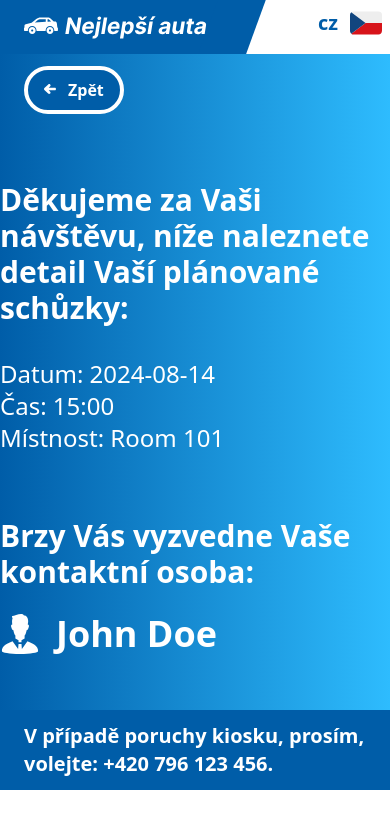
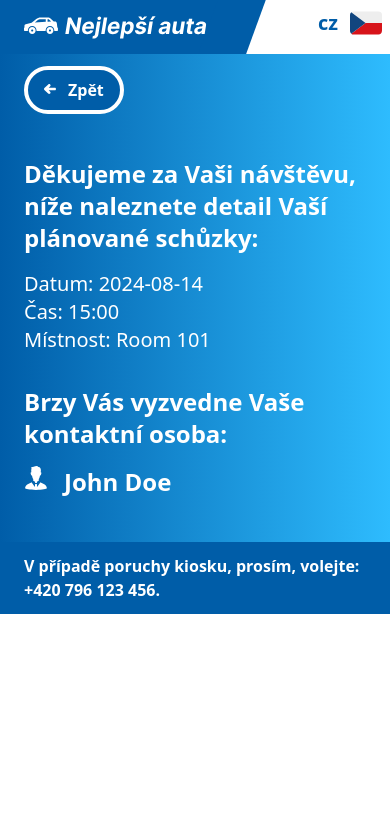
Before and after one commit to Tereza-mun/kiosek, a Vue app: page /detail-schuzky in a window 390 px wide. Shown: the top 828 px of the page. Built offline with nearby package versions, Linux system fonts and the light colour scheme; no server answers.

Commit message:
App made responsive

```diff
--- a/src/components/organisms/KiosekFooter.vue
+++ b/src/components/organisms/KiosekFooter.vue
@@ -6,7 +6,7 @@ import KiosekContainer from '@/components/other/KiosekContainer.vue'
   <footer>
     <kiosek-container dark-blue>
       <div class="px-6 py-3">
-        <p class="text-xl text-white font-bold">
+        <p class="text-md md:text-xl text-white font-bold">
           {{$t('footer.text')}}
           <strong>{{$t('footer.phone')}}</strong>
         </p>
--- a/src/style/output.css
+++ b/src/style/output.css
@@ -650,20 +650,12 @@ video {
   margin-bottom: 1rem !important;
 }
 
-.-ml-24 {
-  margin-left: -6rem !important;
-}
-
-.mb-16 {
-  margin-bottom: 4rem !important;
-}
-
 .mb-3 {
   margin-bottom: 0.75rem !important;
 }
 
-.mb-6 {
-  margin-bottom: 1.5rem !important;
+.mb-4 {
+  margin-bottom: 1rem !important;
 }
 
 .mb-8 {
@@ -694,6 +686,10 @@ video {
   display: flex !important;
 }
 
+.hidden {
+  display: none !important;
+}
+
 .h-8 {
   height: 2rem !important;
 }
@@ -702,8 +698,8 @@ video {
   height: 100% !important;
 }
 
-.min-h-128 {
-  min-height: 32rem !important;
+.min-h-101 {
+  min-height: 26rem !important;
 }
 
 .w-10 {
@@ -712,6 +708,10 @@ video {
 
 .w-56 {
   width: 14rem !important;
+}
+
+.w-6 {
+  width: 1.5rem !important;
 }
 
 .w-full {
@@ -734,11 +734,6 @@ video {
   transform-origin: top right !important;
 }
 
-.-skew-x-20 {
-  --tw-skew-x: -20deg !important;
-  transform: translate(var(--tw-translate-x), var(--tw-translate-y)) rotate(var(--tw-rotate)) skewX(var(--tw-skew-x)) skewY(var(--tw-skew-y)) scaleX(var(--tw-scale-x)) scaleY(var(--tw-scale-y)) !important;
-}
-
 .skew-x-20 {
   --tw-skew-x: 20deg !important;
   transform: translate(var(--tw-translate-x), var(--tw-translate-y)) rotate(var(--tw-rotate)) skewX(var(--tw-skew-x)) skewY(var(--tw-skew-y)) scaleX(var(--tw-scale-x)) scaleY(var(--tw-scale-y)) !important;
@@ -746,6 +741,10 @@ video {
 
 .list-none {
   list-style-type: none !important;
+}
+
+.flex-col {
+  flex-direction: column !important;
 }
 
 .items-center {
@@ -806,6 +805,11 @@ video {
      object-fit: cover !important;
 }
 
+.px-10 {
+  padding-left: 2.5rem !important;
+  padding-right: 2.5rem !important;
+}
+
 .px-4 {
   padding-left: 1rem !important;
   padding-right: 1rem !important;
@@ -814,11 +818,6 @@ video {
 .px-6 {
   padding-left: 1.5rem !important;
   padding-right: 1.5rem !important;
-}
-
-.py-14 {
-  padding-top: 3.5rem !important;
-  padding-bottom: 3.5rem !important;
 }
 
 .py-16 {
@@ -831,9 +830,9 @@ video {
   padding-bottom: 0.5rem !important;
 }
 
-.py-28 {
-  padding-top: 7rem !important;
-  padding-bottom: 7rem !important;
+.py-24 {
+  padding-top: 6rem !important;
+  padding-bottom: 6rem !important;
 }
 
 .py-3 {
@@ -841,12 +840,18 @@ video {
   padding-bottom: 0.75rem !important;
 }
 
+.py-8 {
+  padding-top: 2rem !important;
+  padding-bottom: 2rem !important;
+}
+
+.py-20 {
+  padding-top: 5rem !important;
+  padding-bottom: 5rem !important;
+}
+
 .pb-2 {
   padding-bottom: 0.5rem !important;
-}
-
-.pl-52 {
-  padding-left: 13rem !important;
 }
 
 .pl-6 {
@@ -855,10 +860,6 @@ video {
 
 .pr-1 {
   padding-right: 0.25rem !important;
-}
-
-.pr-20 {
-  padding-right: 5rem !important;
 }
 
 .pr-4 {
@@ -875,11 +876,6 @@ video {
   line-height: 2.25rem !important;
 }
 
-.text-4xl {
-  font-size: 2.25rem !important;
-  line-height: 2.5rem !important;
-}
-
 .text-xl {
   font-size: 1.25rem !important;
   line-height: 1.75rem !important;
@@ -887,14 +883,6 @@ video {
 
 .font-bold {
   font-weight: 700 !important;
-}
-
-.uppercase {
-  text-transform: uppercase !important;
-}
-
-.capitalize {
-  text-transform: capitalize !important;
 }
 
 .text-blue-dark {
@@ -983,3 +971,97 @@ video {
   --tw-content: url('@/assets/images/icons/triangle-red.svg') !important;
   content: var(--tw-content) !important;
 }
+
+@media (min-width: 768px) {
+  .md\:-ml-24 {
+    margin-left: -6rem !important;
+  }
+
+  .md\:mb-16 {
+    margin-bottom: 4rem !important;
+  }
+
+  .md\:mb-6 {
+    margin-bottom: 1.5rem !important;
+  }
+
+  .md\:mb-8 {
+    margin-bottom: 2rem !important;
+  }
+
+  .md\:block {
+    display: block !important;
+  }
+
+  .md\:min-h-128 {
+    min-height: 32rem !important;
+  }
+
+  .md\:w-10 {
+    width: 2.5rem !important;
+  }
+
+  .md\:-skew-x-20 {
+    --tw-skew-x: -20deg !important;
+    transform: translate(var(--tw-translate-x), var(--tw-translate-y)) rotate(var(--tw-rotate)) skewX(var(--tw-skew-x)) skewY(var(--tw-skew-y)) scaleX(var(--tw-scale-x)) scaleY(var(--tw-scale-y)) !important;
+  }
+
+  .md\:skew-x-20 {
+    --tw-skew-x: 20deg !important;
+    transform: translate(var(--tw-translate-x), var(--tw-translate-y)) rotate(var(--tw-rotate)) skewX(var(--tw-skew-x)) skewY(var(--tw-skew-y)) scaleX(var(--tw-scale-x)) scaleY(var(--tw-scale-y)) !important;
+  }
+
+  .md\:px-0 {
+    padding-left: 0px !important;
+    padding-right: 0px !important;
+  }
+
+  .md\:px-6 {
+    padding-left: 1.5rem !important;
+    padding-right: 1.5rem !important;
+  }
+
+  .md\:py-14 {
+    padding-top: 3.5rem !important;
+    padding-bottom: 3.5rem !important;
+  }
+
+  .md\:py-28 {
+    padding-top: 7rem !important;
+    padding-bottom: 7rem !important;
+  }
+
+  .md\:py-36 {
+    padding-top: 9rem !important;
+    padding-bottom: 9rem !important;
+  }
+
+  .md\:pl-36 {
+    padding-left: 9rem !important;
+  }
+
+  .md\:pr-20 {
+    padding-right: 5rem !important;
+  }
+
+  .md\:text-2xl {
+    font-size: 1.5rem !important;
+    line-height: 2rem !important;
+  }
+
+  .md\:text-3xl {
+    font-size: 1.875rem !important;
+    line-height: 2.25rem !important;
+  }
+
+  .md\:text-xl {
+    font-size: 1.25rem !important;
+    line-height: 1.75rem !important;
+  }
+}
+
+@media (min-width: 1024px) {
+  .lg\:pl-52 {
+    padding-left: 13rem !important;
+  }
+}
--- a/src/views/KiosekHomepage.vue
+++ b/src/views/KiosekHomepage.vue
@@ -44,20 +44,20 @@ const options = [
   <main>
     <kiosek-container>
       <div class="flex overflow-hidden">
-        <div class="overflow-hidden relative -ml-24 -skew-x-20 max-w-140">
+        <div class="overflow-hidden relative md:-ml-24 md:-skew-x-20 max-w-140">
           <img
             src="~@/assets/images/layout/car-dealership.png"
             alt="schůzka v autoprodejně"
-            class="skew-x-20 w-full origin-top-right h-full object-cover">
+            class="hidden md:block skew-x-20 w-full origin-top-right h-full object-cover">
         </div>
-        <div class="pl-52 pr-20 py-16 -skew-x-20">
+        <div class="px-10 md:pl-36 lg:pl-52 md:pr-20 py-16 md:-skew-x-20">
           <h1
-            class="text-3xl font-bold text-blue-dark skew-x-20 mb-8"
+            class="text-3xl font-bold text-blue-dark md:skew-x-20 mb-8"
             v-html="$t('homepage.headline')" />
           <div
             v-for="(item, index) in options"
             :key="index"
-            class="skew-x-20 mb-3">
+            class="md:skew-x-20 mb-3">
             <kiosek-button
               tag="router-link"
               :to="{ name: item.buttonPath }"
--- a/src/views/MeetingDetail.vue
+++ b/src/views/MeetingDetail.vue
@@ -38,28 +38,28 @@ console.log(meetings)
         {{ $t('backButtonText') }}
       </kiosek-button>
     </div>
-    <div class="flex justify-center min-h-128">
-      <div class="py-14 max-w-160">
+    <div class="flex justify-center min-h-101 md:min-h-128">
+      <div class="px-6 md:px-0 py-8 md:py-14 max-w-160">
         <h1
-          class="text-3xl text-white font-bold mb-8"
+          class="text-2xl md:text-3xl text-white font-bold mb-4 md:mb-8"
           v-html="$t('detail.text')" />
-        <ul class="mb-16">
-          <li class="list-none text-2xl text-white">
+        <ul class="mb-8 md:mb-16">
+          <li class="list-none text-xl md:text-2xl text-white">
             {{ $t('detail.date') }}: {{ formStore.dummyMeeting.date }}
           </li>
-          <li class="list-none text-2xl text-white">
+          <li class="list-none text-xl md:text-2xl text-white">
             {{ $t('detail.time') }}: {{ formStore.dummyMeeting.time }}
           </li>
-          <li class="list-none text-2xl text-white">
+          <li class="list-none text-xl md:text-2xl text-white">
             {{ $t('detail.location') }}: {{ formStore.dummyMeeting.location }}
           </li>
         </ul>
-        <h2 class="text-3xl text-white font-bold mb-6">{{ $t('detail.pickUp') }}</h2>
+        <h2 class="text-2xl md:text-3xl text-white font-bold mb-4 md:mb-6">{{ $t('detail.pickUp') }}</h2>
         <div class="flex">
-          <div class="w-10 mr-4">
+          <div class="w-6 md:w-10 mr-4">
             <img src="~@/assets/images/icons/person.svg" alt="" />
           </div>
-          <span class="text-4xl text-white font-bold">{{ formStore.dummyMeeting.person }}</span>
+          <span class="text-2xl md:text-3xl text-white font-bold">{{ formStore.dummyMeeting.person }}</span>
         </div>
       </div>
     </div>
--- a/src/views/MeetingNotFound.vue
+++ b/src/views/MeetingNotFound.vue
@@ -27,9 +27,9 @@ function goBack() {
       >
         {{$t('backButtonText')}}
       </kiosek-button>
-      <div class="flex justify-center px-6 py-3 min-h-128">
-        <div class="py-28 max-w-160">
-          <h1 class="text-3xl text-white font-bold mb-8"
+      <div class="flex justify-center md:px-6 py-3 min-h-101 md:min-h-128">
+        <div class="py-24 md:py-28 max-w-160">
+          <h1 class="text-2xl md:text-3xl text-white font-bold md:mb-8"
             v-html="$t('meetingNotFound')" />
         </div>
       </div>
--- a/src/views/MeetingSearch.vue
+++ b/src/views/MeetingSearch.vue
@@ -64,17 +64,17 @@ const onSubmit = async () => {
         {{$t('backButtonText')}}
       </kiosek-button>
     </div>
-      <div class="flex justify-center min-h-128">
+      <div class="flex justify-center min-h-101 md:min-h-128">
         <form
           id="form"
           name="form"
           :aria="$t('search.ariaForm')"
-          class="py-28 max-w-140"
+          class="flex flex-col justify-between px-6 md:px-0 py-20 md:py-36 max-w-140"
           autocomplete="on"
           @submit.prevent="onSubmit"
         >
           <div
-            class="block mx-auto my-4">
+            class="block mx-auto">
             <label
               class="text-3xl text-white font-bold"
               for="phone">
@@ -100,7 +100,6 @@ const onSubmit = async () => {
                 v-html="error.$message"
               />
             </div>
-
           </div>
           <div class="flex justify-center">
             <kiosek-button
--- a/tailwind.config.js
+++ b/tailwind.config.js
@@ -31,6 +31,7 @@ module.exports = {
         '160': '40rem',
         '140': '35rem',
         '128': '32rem',
+        '101': '26rem',
         '52': '13rem'
       },
 
```
